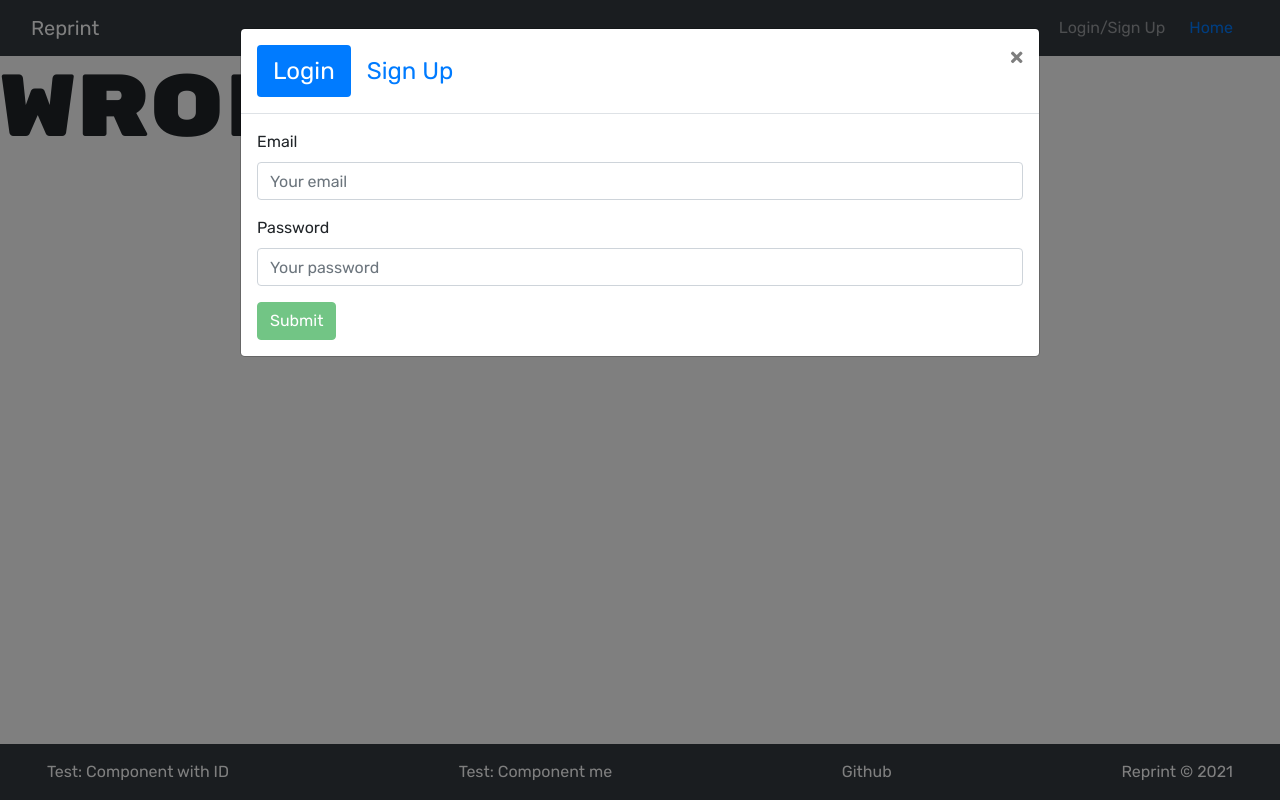
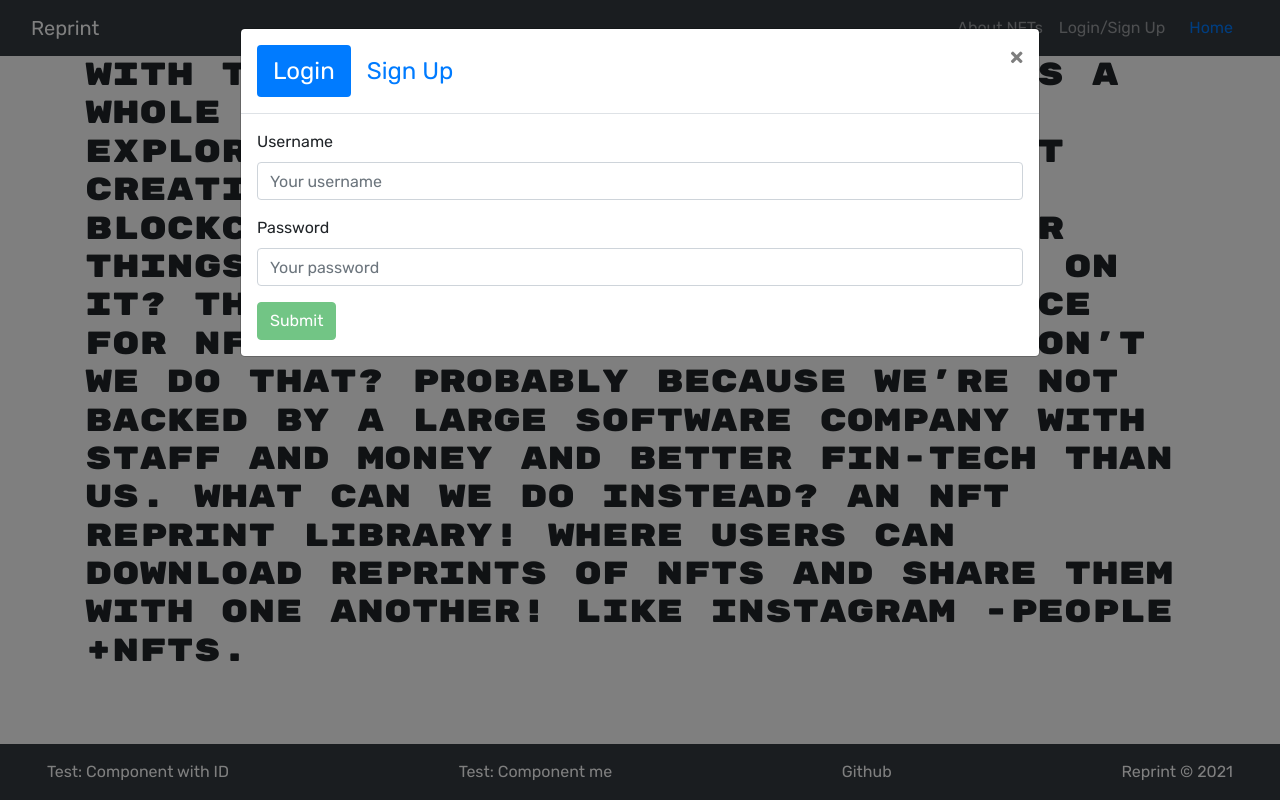
Before and after one commit to Siphon880gh/reprint, a React (Create React App) app in the folder client/: page /about in a window 1280 px wide. Both pictures are taken after a click on the button "Login/Sign Up". Built offline with nearby package versions, Linux system fonts and the light colour scheme.

Commit message:
added favorites and profile page

```diff
--- a/client/src/App.js
+++ b/client/src/App.js
@@ -3,12 +3,14 @@ import { BrowserRouter as Router, Switch, Route } from 'react-router-dom';
 
 // Components
 import Navbar from './components/Navbar';
-import Footer, {FooterPushDown} from './components/Footer';
+import Footer, { FooterPushDown } from './components/Footer';
 
 // Pages
 import Home from './pages/Home';
 import TestParam from './pages/TestParam';
 import TestParamNone from './pages/TestParamNone';
+import About from './pages/About';
+import Favorites from './pages/Favorites';
 
 // Add Apollo context components
 import { ApolloProvider } from '@apollo/react-hooks';
@@ -36,16 +38,17 @@ function App() {
             <Route exact path='/' component={Home} />
             <Route exact path='/post/new' component={Home} />
             <Route exact path='/post/:id' component={Home} />
-            <Route exact path='/favorites' component={Home} />
+            <Route exact path='/favorites' component={Favorites} />
             <Route exact path='/test-param/me' component={TestParamNone} />
             <Route exact path='/test-param/:id' component={TestParam} />
+            <Route exact path='/about' component={About} />
             <Route exact path='/profile/me' component={Home} />
             <Route exact path='/profile/:id' component={Home} />
             <Route exact path='/' component={Home} />
             <Route render={() => <h1 className='display-2'>Wrong page!</h1>} />
           </Switch>
-          <FooterPushDown/>
-          <Footer/>
+          <FooterPushDown />
+          <Footer />
         </>
       </Router>
     </ApolloProvider>
--- a/client/src/components/LoginForm.js
+++ b/client/src/components/LoginForm.js
@@ -10,11 +10,11 @@ import { useMutation } from '@apollo/react-hooks';
 import { LOGIN_USER } from '../utils/mutations';
 
 const LoginForm = () => {
-  const [userFormData, setUserFormData] = useState({ email: '', password: '' });
+  const [userFormData, setUserFormData] = useState({ username: '', password: '' });
   const [validated] = useState(false);
   const [showAlert, setShowAlert] = useState(false);
 
-  const [ loginUser_mutator ] = useMutation(LOGIN_USER);
+  const [loginUser_mutator] = useMutation(LOGIN_USER);
 
   const handleInputChange = (event) => {
     const { name, value } = event.target;
@@ -58,16 +58,16 @@ const LoginForm = () => {
           Something went wrong with your login credentials!
         </Alert>
         <Form.Group>
-          <Form.Label htmlFor='email'>Email</Form.Label>
+          <Form.Label htmlFor='username'>Username</Form.Label>
           <Form.Control
             type='text'
-            placeholder='Your email'
-            name='email'
+            placeholder='Your username'
+            name='username'
             onChange={handleInputChange}
-            value={userFormData.email}
+            value={userFormData.username}
             required
           />
-          <Form.Control.Feedback type='invalid'>Email is required!</Form.Control.Feedback>
+          <Form.Control.Feedback type='invalid'>Username is required!</Form.Control.Feedback>
         </Form.Group>
 
         <Form.Group>
@@ -83,7 +83,7 @@ const LoginForm = () => {
           <Form.Control.Feedback type='invalid'>Password is required!</Form.Control.Feedback>
         </Form.Group>
         <Button
-          disabled={!(userFormData.email && userFormData.password)}
+          disabled={!(userFormData.username && userFormData.password)}
           type='submit'
           variant='success'>
           Submit
--- a/client/src/components/Navbar.js
+++ b/client/src/components/Navbar.js
@@ -20,6 +20,7 @@ const AppNavbar = () => {
           <Navbar.Toggle aria-controls='navbar-main' />
           <Navbar.Collapse id='navbar-main'>
             <Nav className='ml-auto'>
+              <Nav.Link as={Link} to='/about'>About NFTs</Nav.Link>
               {/* if user is logged in, show Add Post and Favorites link. Otherwise show Login/Sign up */}
               {Auth.loggedIn() ? (
                 <>
@@ -49,7 +50,7 @@ const AppNavbar = () => {
                 </Nav>
               </Navbar.Collapse>
             </>
-          ): (
+          ) : (
             <></>
           )}
         </Container>
--- /dev/null
+++ b/client/src/pages/About.js
@@ -0,0 +1,15 @@
+import React from 'react';
+import { Container } from 'react-bootstrap';
+
+const About = () => {
+
+    return (<React.Fragment>
+        <Container>
+            <h2>
+                With the emergence of NFTs, there is a whole new digital-niche for us to explore. One that takes into account creativity, supply and demand, blockchain, and like a million other things. So how would one capitalize on it? Think of Nifty, a new marketplace for NFT’s. They’re killing it! Why don’t we do that? Probably because we’re not backed by a large software company with staff and money and better fin-tech than us. What can we do instead? An NFT Reprint Library! Where users can download Reprints of NFTs and share them with one another! Like Instagram -people +NFTs.
+        </h2>
+        </Container>
+    </React.Fragment>);
+};
+
+export default About;
--- /dev/null
+++ b/client/src/pages/Favorites.js
@@ -0,0 +1,44 @@
+import React from 'react';
+// import React, { useState, useEffect } from 'react';
+// TO DO: need to update this with the query for user favorites and map through the assets, same logic as the home page basically?]
+import { Container, Card, CardColumns } from 'react-bootstrap';
+
+import { useQuery } from '@apollo/react-hooks'; // TO REVIEW
+import { TRENDING_REPRINTS } from '../utils/queries';
+
+const Favorites = () => {
+
+    // use useQuery hook to make query request
+    const { loading, data } = useQuery(TRENDING_REPRINTS);
+    const reprints = data?.trending || [];
+    console.log({ data })
+
+    return (<React.Fragment>
+        {loading ? (
+            <div>Loading...</div>
+            // TODO: We can add a spinner here
+        ) : (
+            <Container>
+                <h2>
+                    {reprints.length
+                        ? `Your Favorite Reprints:`
+                        : 'No favorite Reprints found. Is this a fresh install? Try seeding the database.'}
+                </h2>
+                <CardColumns>
+                    {reprints.map((reprint, itrIndex) => {
+                        return (
+                            <Card key={itrIndex} border='dark'>
+                                <Card.Body>
+                                    <Card.Img variant="top" src={reprint.asset} />
+                                </Card.Body>
+                            </Card>
+                        );
+                    })}
+                </CardColumns>
+            </Container>
+        )
+        }
+    </React.Fragment>);
+};
+
+export default Favorites;
--- a/client/src/utils/mutations.js
+++ b/client/src/utils/mutations.js
@@ -1,8 +1,8 @@
 import gql from 'graphql-tag';
 
 export const LOGIN_USER = gql`
-  mutation login($email: String!, $password: String!) {
-    login(email: $email, password: $password) {
+  mutation login($username: String!, $password: String!) {
+    login(username: $username, password: $password) {
       token
       user {
         _id
--- a/package.json
+++ b/package.json
@@ -21,8 +21,8 @@
     "author": "",
     "license": "ISC",
     "dependencies": {
+        "concurrently": "^5.3.0",
         "graphql": "^15.5.0",
-        "if-env": "^1.0.4",
-        "concurrently": "^5.2.0"
+        "if-env": "^1.0.4"
     }
 }
```
Also changed, not shown: client/src/pages/Profile.js (added, +18 -0 lines).
